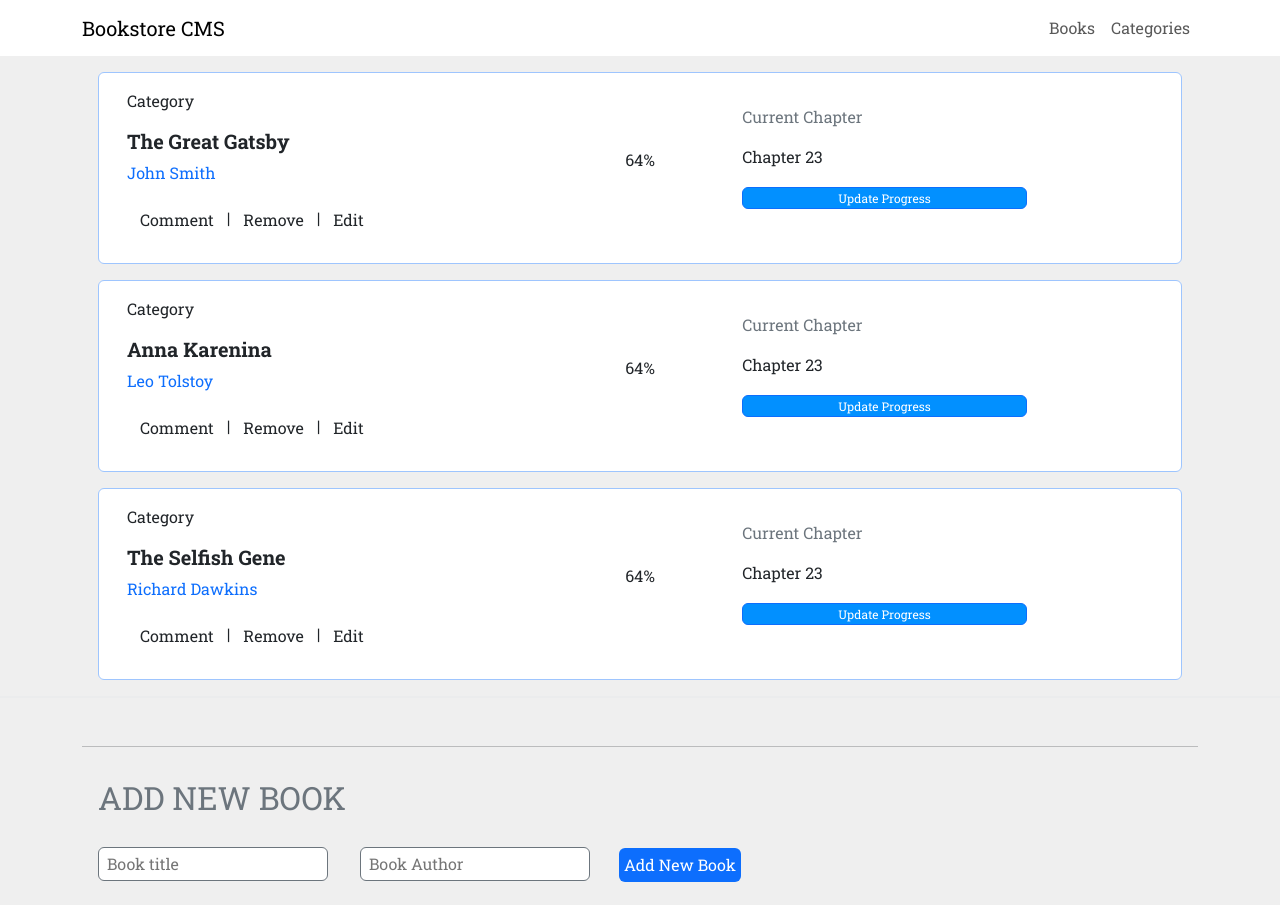
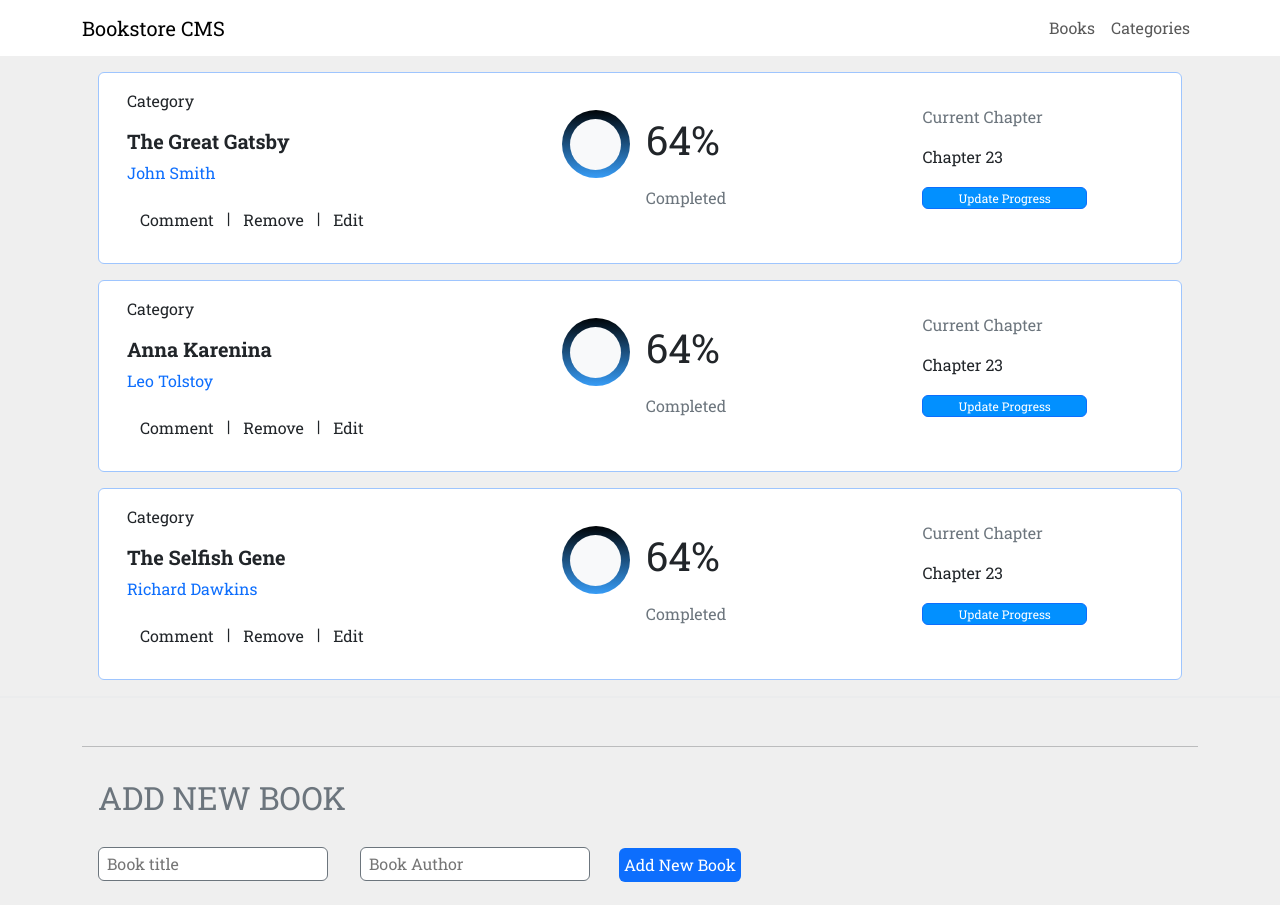
Before and after one commit to PabloBona/bookstore-react-app, a React (Create React App) app: page / in a window 1280 px wide. Built offline with nearby package versions, Linux system fonts and the light colour scheme.

Commit message:
Add styles to improve UX

```diff
--- a/src/components/BookCard.jsx
+++ b/src/components/BookCard.jsx
@@ -30,15 +30,27 @@ function BookCard({ book, removeBook }) {
             </div>
           </div>
         </div>
-        <div className="col-2 align-self-center">
-          <p className="d-flex justify-content-center">64%</p>
+        <div className="d-flex col-4 align-self-center columne">
+          <div>
+            {' '}
+            <p className="d-flex justify-content-center oval-2 text-white">
+              <span className="align-items-sm-center align-self-md-center bg-body-tertiary d-flex p-md-3 rounded-5 text-light circ" />
+            </p>
+
+          </div>
+          <div>
+            {' '}
+            <p className="align-self-sm-center mx-3 fs-1">64%</p>
+            <p className="align-self-sm-center mx-3 text-secondary">Completed</p>
+
+          </div>
         </div>
-        <div className="col-5 py-3">
+        <div className="col-3 py-3">
           <div className="my-3">
             <p className="text-secondary">Current Chapter</p>
             <p>Chapter 23</p>
           </div>
-          <button className="col-md-8 text-white border border-primary rounded px-3 fz-5 bg-color" type="submit">
+          <button className="col-md-8 text-white border border-primary rounded fz-5 bg-color" type="submit">
             Update Progress
           </button>
         </div>
--- a/src/components/Categories.jsx
+++ b/src/components/Categories.jsx
@@ -1,7 +1,14 @@
 import React from 'react';
 
 function Categories() {
-  return <h2>Categories Page</h2>;
+  return (
+    <div>
+      <h2>Categories Page</h2>
+      <div className="Rectangle-3">
+        <div className="oval-2" />
+      </div>
+    </div>
+  );
 }
 
 export default Categories;
--- a/src/index.css
+++ b/src/index.css
@@ -45,6 +45,14 @@ body {
   border-color: #15ff00b6 !important;
 }
 
+.oval-2 {
+  width: 4.25rem;
+  height: 4.25rem;
+  border-radius: 50%;
+  border-width: 1px;
+  background-image: linear-gradient(to bottom, #000407, #379cf6);
+}
+
 .fz-5 {
   font-size: 0.75rem;
 }
@@ -55,6 +63,19 @@ body {
 
 .mod-books {
   display: flex;
+}
+
+.circ {
+  height: 75%;
+  align-self: center;
+  width: 75%;
+}
+
+.line-2 {
+  width: 0.125rem;
+  height: 4.375rem;
+  margin: 1.125rem 3.688rem 0 4.938rem;
+  border: solid 1px var(--white-three);
 }
 
 @media (width <= 1000px) {
@@ -68,4 +89,8 @@ body {
     display: flex;
     flex-direction: column;
   }
+
+  .columne {
+    flex-direction: column;
+  }
 }
```
